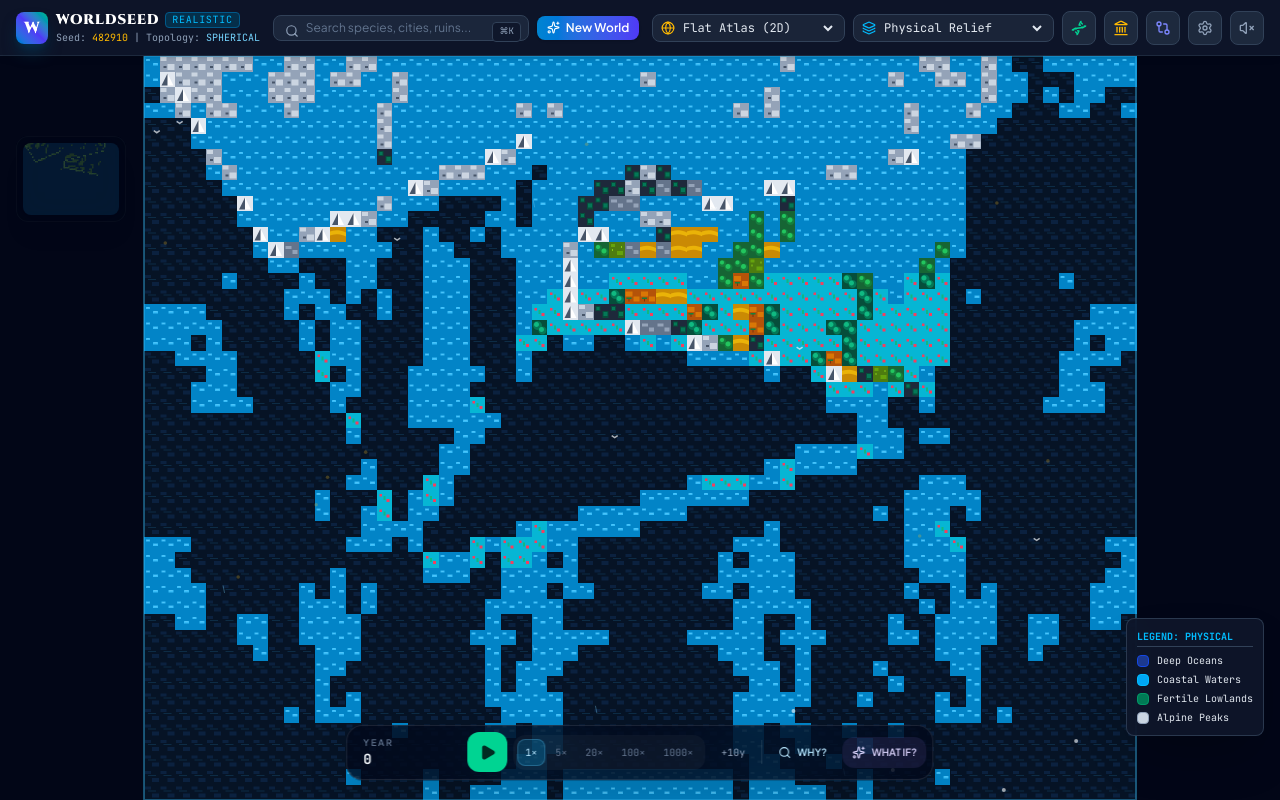
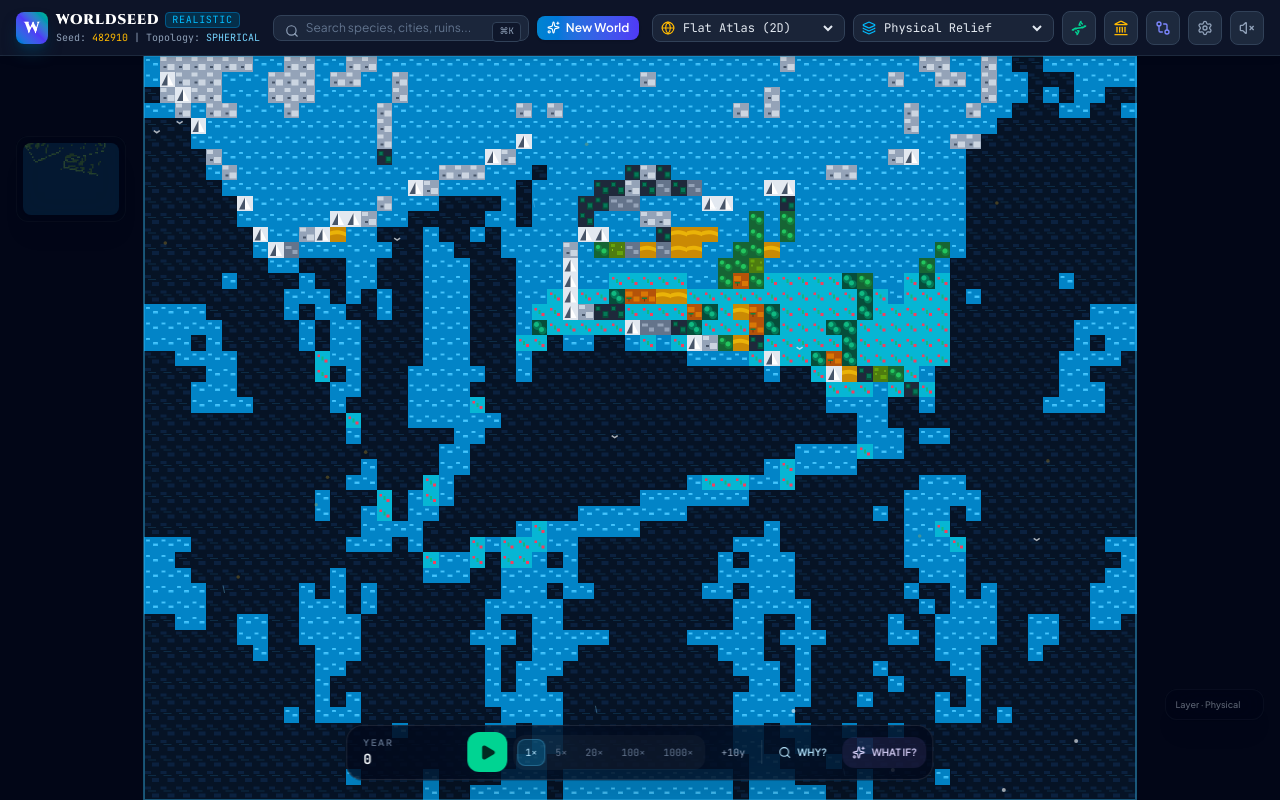
Before and after one commit to westkitty/Worldseed, a React (Vite) app: page / in a window 1280 px wide. Built offline with nearby package versions, Linux system fonts and the light colour scheme.

Commit message:
ui: collapse map legend into a hover detail

```diff
--- a/src/ui/components/MapLegend.tsx
+++ b/src/ui/components/MapLegend.tsx
@@ -1,5 +1,3 @@
-// Real-Time Map Layer Legend & Metric Histogram HUD
-
 import React from 'react';
 import { MapLayerMode } from './WorldCanvas';
 import { WorldState } from '../../types/simulation';
@@ -10,93 +8,54 @@ interface MapLegendProps {
 }
 
 export const MapLegend: React.FC<MapLegendProps> = ({ activeLayer, state }) => {
+  const title = activeLayer.replaceAll('_', ' ').toLowerCase();
+
   return (
-    <div className="absolute bottom-16 right-4 bg-slate-900/90 border border-slate-700/80 backdrop-blur-md rounded-lg p-2.5 shadow-2xl z-20 text-[11px] text-slate-200 select-none max-w-[200px]">
-      <div className="font-mono font-bold text-sky-400 uppercase text-[10px] mb-1.5 border-b border-slate-700 pb-0.5">
-        Legend: {activeLayer.replace('_', ' ')}
-      </div>
-
+    <div className="group absolute bottom-20 right-4 z-20 max-w-[220px] rounded-xl border border-white/8 bg-slate-950/42 px-2.5 py-2 text-[9px] text-slate-300 opacity-45 shadow-xl backdrop-blur-lg transition hover:bg-slate-950/82 hover:opacity-100">
+      <div className="font-medium capitalize text-slate-300">Layer · {title}</div>
+      <div className="max-h-0 overflow-hidden opacity-0 transition-all duration-200 group-hover:mt-2 group-hover:max-h-48 group-hover:opacity-100">
         {activeLayer === 'PHYSICAL' && (
-        <div className="space-y-1 font-mono text-[10px]">
-          <div className="flex items-center gap-2">
-            <div className="w-3 h-3 rounded bg-blue-900 border border-blue-700" />
-            <span>Deep Oceans</span>
-          </div>
-          <div className="flex items-center gap-2">
-            <div className="w-3 h-3 rounded bg-sky-500 border border-sky-400" />
-            <span>Coastal Waters</span>
-          </div>
-          <div className="flex items-center gap-2">
-            <div className="w-3 h-3 rounded bg-emerald-700 border border-emerald-600" />
-            <span>Fertile Lowlands</span>
-          </div>
-          <div className="flex items-center gap-2">
-            <div className="w-3 h-3 rounded bg-slate-300 border border-slate-400" />
-            <span>Alpine Peaks</span>
-          </div>
+          <div className="space-y-1.5">
+            {[
+              ['#172554', 'Deep ocean'],
+              ['#0ea5e9', 'Coastal water'],
+              ['#15803d', 'Lowland'],
+              ['#cbd5e1', 'High mountain']
+            ].map(([color, label]) => (
+              <div key={label} className="flex items-center gap-2"><span className="h-2 w-2 rounded-full" style={{ backgroundColor: color }} /><span>{label}</span></div>
+            ))}
           </div>
         )}
 
         {activeLayer === 'TEMPERATURE' && (
-        <div className="space-y-1">
-          <div className="h-2 rounded bg-gradient-to-r from-blue-600 via-emerald-500 via-amber-400 to-red-600" />
-          <div className="flex justify-between font-mono text-[10px] text-slate-400">
-            <span>-25°C</span>
-            <span>+10°C</span>
-            <span>+35°C</span>
-          </div>
+          <div>
+            <div className="h-1.5 rounded-full bg-gradient-to-r from-blue-600 via-emerald-400 via-amber-300 to-rose-500" />
+            <div className="mt-1 flex justify-between text-[8px] text-slate-500"><span>cold</span><span>warm</span></div>
           </div>
         )}
 
         {activeLayer === 'BIODIVERSITY' && (
-        <div className="space-y-1">
-          <div className="h-2 rounded bg-gradient-to-r from-red-800 via-yellow-600 to-emerald-500" />
-          <div className="flex justify-between font-mono text-[10px] text-slate-400">
-            <span>Sparse</span>
-            <span>Climax Hotspot</span>
-          </div>
+          <div>
+            <div className="h-1.5 rounded-full bg-gradient-to-r from-stone-800 via-lime-700 to-emerald-300" />
+            <div className="mt-1 flex justify-between text-[8px] text-slate-500"><span>sparse</span><span>rich</span></div>
           </div>
         )}
 
         {activeLayer === 'POLITICAL' && (
-        <div className="space-y-1 text-[10px]">
-          {Object.values(state.polities).slice(0, 4).map(p => (
-            <div key={p.id} className="flex items-center gap-2">
-              <div className="w-3 h-3 rounded" style={{ backgroundColor: p.colorHex }} />
-              <span className="truncate">{p.name}</span>
-            </div>
+          <div className="space-y-1">
+            {Object.values(state.polities).slice(0, 5).map(polity => (
+              <div key={polity.id} className="flex items-center gap-2"><span className="h-2 w-2 rounded-full" style={{ backgroundColor: polity.colorHex }} /><span className="truncate">{polity.name}</span></div>
             ))}
-          {Object.values(state.polities).length === 0 && (
-            <span className="text-slate-400 italic">No polities established</span>
-          )}
+            {Object.values(state.polities).length === 0 && <div className="text-slate-500">No polities yet.</div>}
           </div>
         )}
 
-      {activeLayer === 'DISEASES' && (
-        <div className="space-y-1 text-[10px]">
-          <div className="flex items-center gap-2">
-            <div className="w-3 h-3 rounded bg-red-600" />
-            <span>Active Contagion Zone</span>
+        {activeLayer === 'DISEASES' && <div className="text-slate-400">Red regions indicate active contagion.</div>}
+        {activeLayer === 'RUINS_ARCHAEOLOGY' && <div className="text-slate-400">Violet marks persistent ruins and fossil-bearing strata.</div>}
+        {!['PHYSICAL', 'TEMPERATURE', 'BIODIVERSITY', 'POLITICAL', 'DISEASES', 'RUINS_ARCHAEOLOGY'].includes(activeLayer) && (
+          <div className="text-slate-500">Move through the world to compare this layer spatially.</div>
+        )}
       </div>
-          <div className="flex items-center gap-2">
-            <div className="w-3 h-3 rounded bg-slate-800" />
-            <span>Uninfected Biomass</span>
-          </div>
-        </div>
-      )}
-
-      {activeLayer === 'RUINS_ARCHAEOLOGY' && (
-        <div className="space-y-1 text-[10px]">
-          <div className="flex items-center gap-2">
-            <div className="w-3 h-3 rounded bg-purple-500" />
-            <span>Ancient Settlement Ruins</span>
-          </div>
-          <div className="flex items-center gap-2">
-            <div className="w-3 h-3 rounded bg-amber-500" />
-            <span>Mineralized Fossil Strata</span>
-          </div>
-        </div>
-      )}
     </div>
   );
 };
```
Lines whose indentation alone changed are shown as unchanged.
